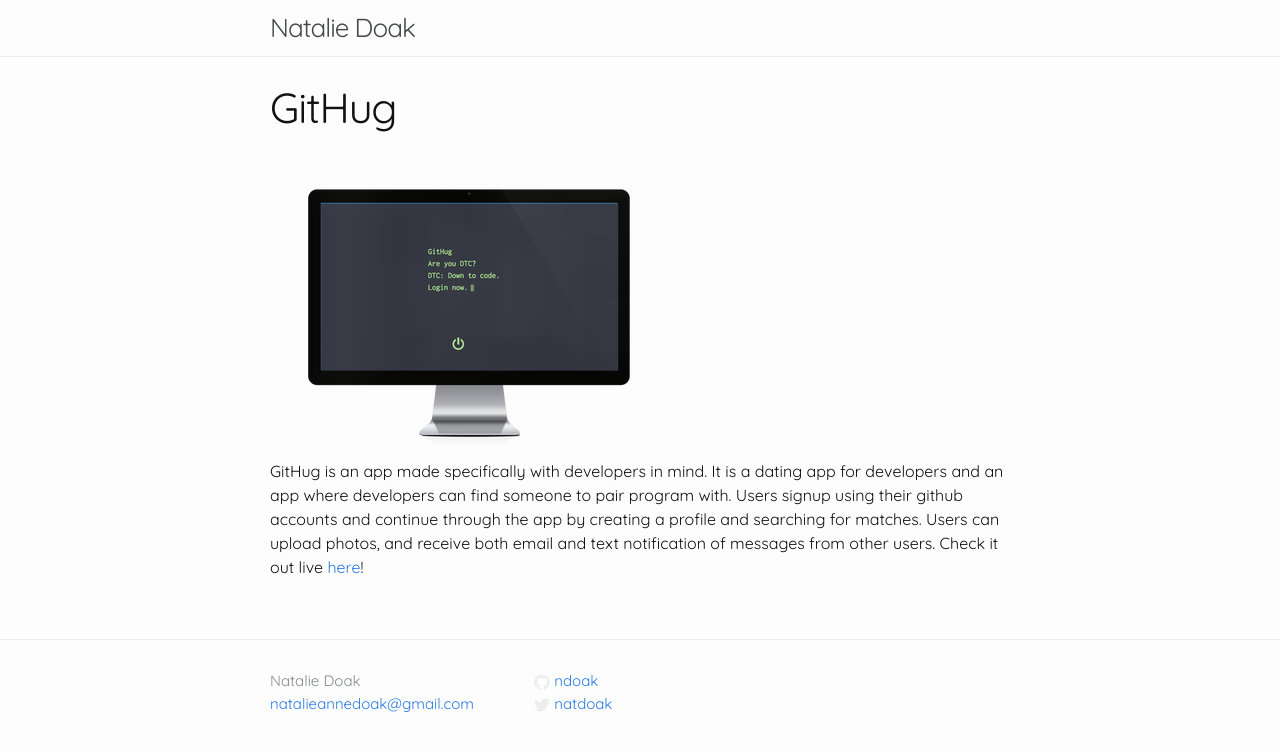
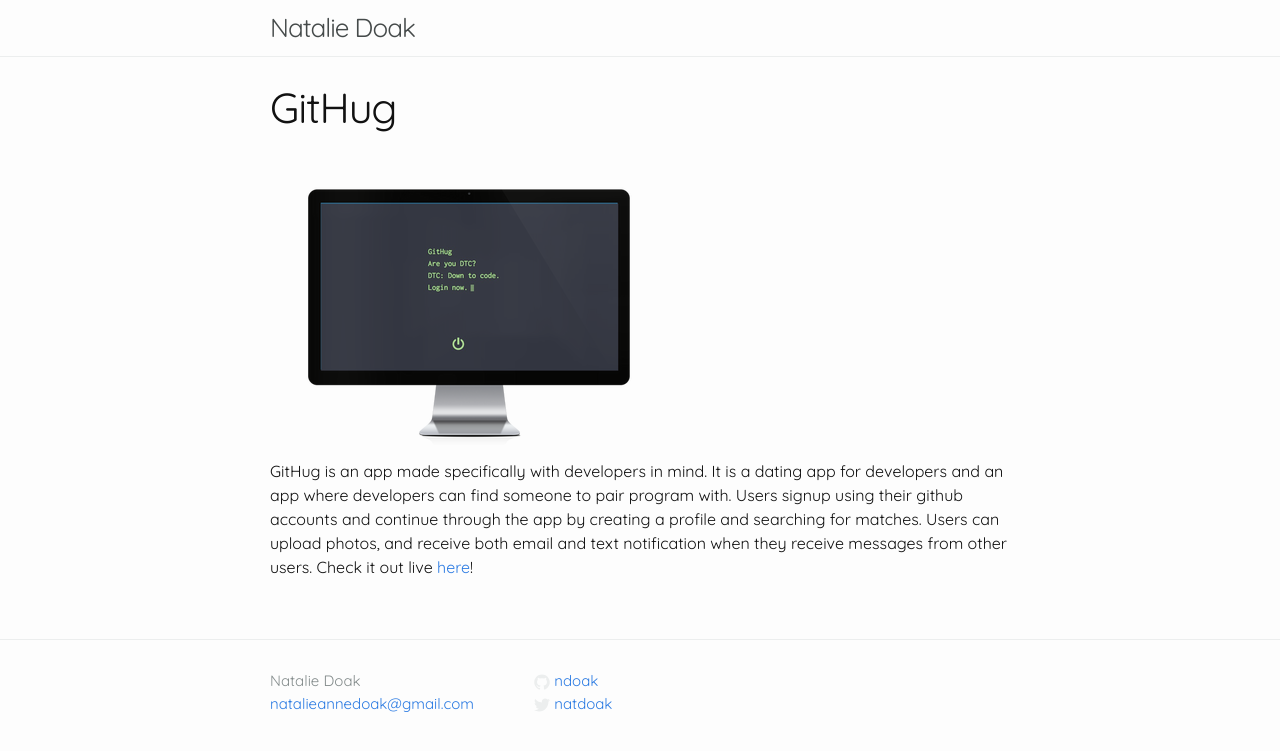
Before and after one commit to ndoak/ndoak.github.io, a Jekyll site: the page built from _posts/2016-02-15-githug.md, in a window 1280 px wide. Shown: the top 751 px of the page. Built offline with Jekyll 4.4.1, drawn with Linux system fonts in a browser that asks for light colours.

Commit message:
Update githug description

```diff
--- a/_posts/2016-02-15-githug.md
+++ b/_posts/2016-02-15-githug.md
@@ -4,5 +4,5 @@ title: GitHug
 permalink: /projects/githug
 category: projects
 image: /assets/githug.png
-excerpt: "GitHug is an app made specifically with developers in mind. It is a dating app for developers and an app where developers can find someone to pair program with. Users signup using their github accounts and continue through the app by creating a profile and searching for matches. Users can upload photos, and receive both email and text notification of messages from other users. Check it out live <a href='http://www.githug.ca'>here</a>!"
+excerpt: "GitHug is an app made specifically with developers in mind. It is a dating app for developers and an app where developers can find someone to pair program with. Users signup using their github accounts and continue through the app by creating a profile and searching for matches. Users can upload photos, and receive both email and text notification when they receive messages from other users. Check it out live <a href='http://www.githug.ca'>here</a>!"
 ---
```
